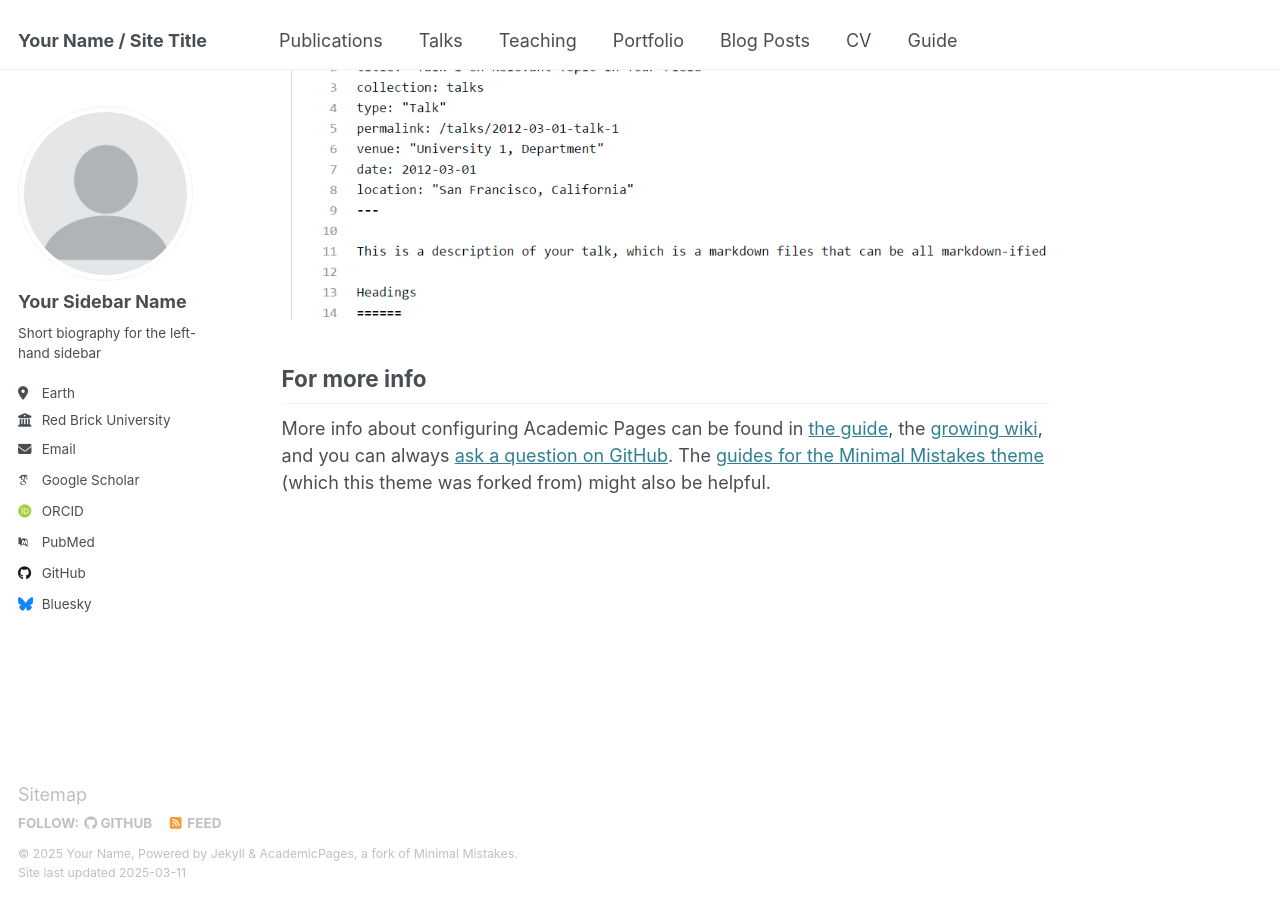
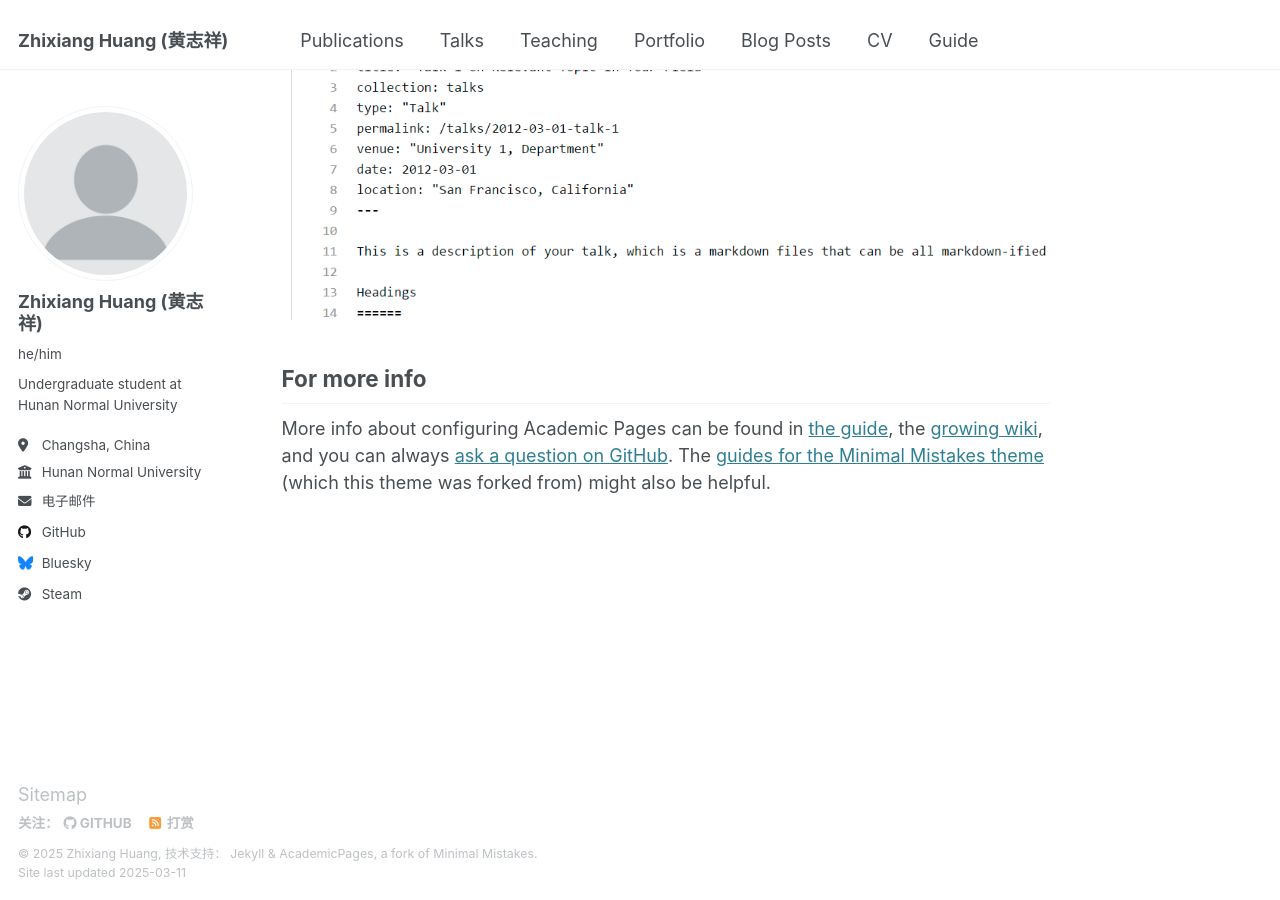
Before and after one commit to JasonRainbow/jasonrainbow.github.io, a Jekyll site: the page built from _pages/about.md, in a window 1280 px wide and 900 px high, scrolled down 2642 px. Built offline with Jekyll 4.4.1, drawn with Linux system fonts in a browser that asks for light colours; some web fonts are replaced.

Commit message:
Update _config.yml

```diff
--- a/_config.yml
+++ b/_config.yml
@@ -7,15 +7,15 @@
 # server process.
 
 # Basic Site Settings
-locale                   : "en-US"
+locale                   : "zh-CN"
 site_theme               : "default"
-title                    : "Your Name / Site Title"
+title                    : "Zhixiang Huang (黄志祥)"
 title_separator          : "-"
-name                     : &name "Your Name"
-description              : &description "personal description"
-url                      : https://academicpages.github.io # the base hostname & protocol for your site e.g. "https://[your GitHub username].github.io"
+name                     : &name "Zhixiang Huang"
+description              : &description "Undergraduate student at Hunan Normal University"
+url                      : https://jasonrainbow.github.io # the base hostname & protocol for your site e.g. "https://[your GitHub username].github.io"
 baseurl                  : "" # the subpath of your site, e.g. "/blog"
-repository               : "academicpages/academicpages.github.io"
+repository               : "jasonrainbow/jasonrainbow.github.io"
 
 # Site Author - The following control what appear as part of the author content on the side bar.
 #               If a field is blank the icon and link will not appear, otherwise it will be shown.
@@ -23,21 +23,21 @@ repository               : "academicpages/academicpages.github.io"
 author:
   # Biographic information
   avatar           : "profile.png"
-  name             : "Your Sidebar Name"
-  pronouns         : # example: "she/her"
-  bio              : "Short biography for the left-hand sidebar"
-  location         : "Earth"
-  employer         : "Red Brick University"
+  name             : "Zhixiang Huang (黄志祥)"
+  pronouns         : "he/him" # example: "she/her"
+  bio              : "Undergraduate student at Hunan Normal University"
+  location         : "Changsha, China"
+  employer         : "Hunan Normal University"
   uri              : # URL
-  email            : "none@example.org"
+  email            : "1966752024@qq.com"
 
   # Academic websites
   arxiv            : # URL - Update with the correct link to your profile
-  googlescholar    : "https://scholar.google.com/citations?user=PS_CX0AAAAAJ"
+  googlescholar    : # URL
   impactstory      : # URL
-  orcid            : "http://orcid.org/yourorcidurl"
+  orcid            : # URL
   semantic         : # URL
-  pubmed           : "https://www.ncbi.nlm.nih.gov/pubmed/?term=john+snow"
+  pubmed           : # URL
   researchgate     : # URL
   scopus           : # URL
 
@@ -45,7 +45,7 @@ author:
   bitbucket        : # Username - Update with your username on the site
   codepen          : # Username
   dribbble         : # Username
-  github           : "academicpages"
+  github           : "https://www.github.com/jasonrainbow"
   kaggle           : # Username
   stackoverflow    : # User number or user number and name (i.e., use "1" or "1/jeff-atwood")
 
@@ -64,7 +64,7 @@ author:
   medium           : # URL
   pinterest        : # Username
   soundcloud       : # Username
-  steam            : # Username
+  steam            : "Zhixiang Huang" # Username
   telegram         : # URL
   tumblr           : # Username
   twitter          : # Username for X / Twitter
```
